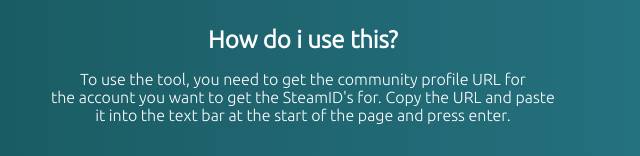
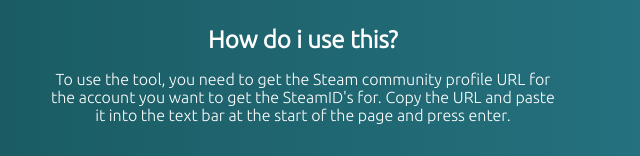
Before and after one commit to Averagess/picasso, a website: page public/html/steamid.html in a window 1280 px wide. Shown: the part 807-963 px from the top of the page, 640-1280 px from the left. Drawn offline with Linux system fonts and the light colour scheme.

Commit message:
Small text edit

```diff
--- a/public/html/steamid.html
+++ b/public/html/steamid.html
@@ -32,7 +32,7 @@
     </div>
     <div class="help-element">
       <h1>How do i use this?</h1>
-      <p>To use the tool, you need to get the community profile URL for</p>
+      <p>To use the tool, you need to get the Steam community profile URL for</p>
       <p>the account you want to get the SteamID's for. Copy the URL and paste</p>
       <p>it into the text bar at the start of the page and press enter.</p>
     </div>
```
